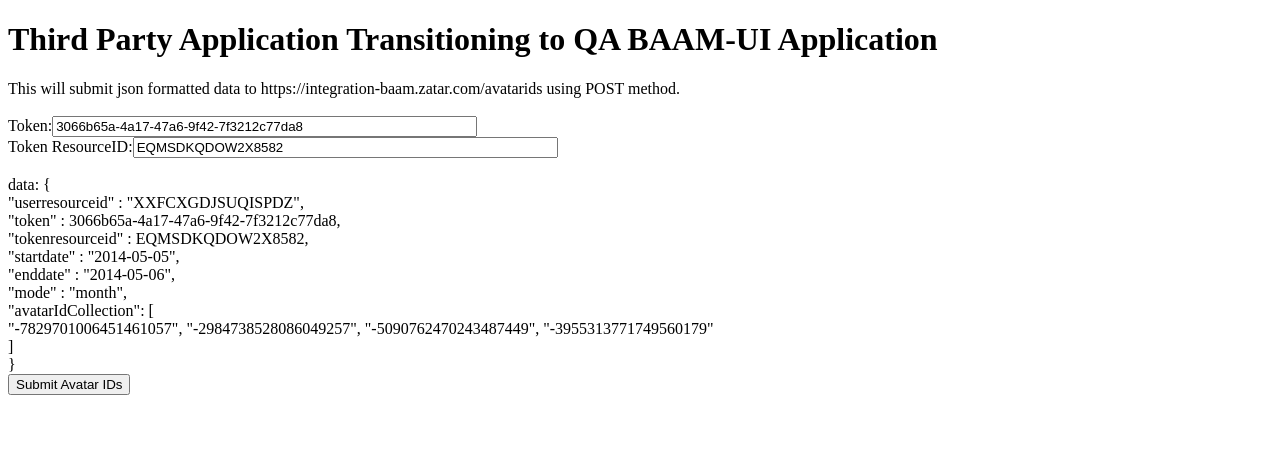
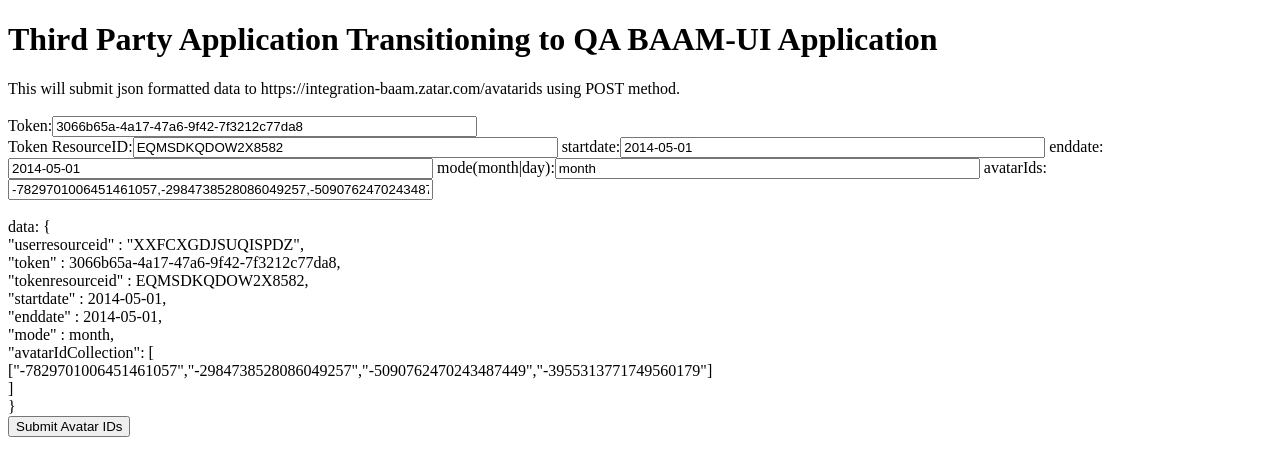
Before and after one commit to c0debreaker/c0debreaker.github.io, a Jekyll site: the page 3rdpartytobaamqa.html, which Jekyll copies as it is, in a window 1280 px wide. Shown: the top 476 px of the page. Built offline with Jekyll 4.4.1, drawn with Linux system fonts in a browser that asks for light colours; nearby versions of some CDN libraries; a script that is not in the unit is left out; comment, search, counter and statistics services are not loaded.

Commit message:
new token

```diff
--- a/3rdpartytobaamqa.html
+++ b/3rdpartytobaamqa.html
@@ -13,7 +13,16 @@
         angular.module('myApp', [])
                 .controller('myCtrl', function ($scope, $http, $window) {
 
-                    $scope.auth = { token : '3066b65a-4a17-47a6-9f42-7f3212c77da8', tokenresourceid : 'EQMSDKQDOW2X8582' };
+                    $scope.auth = {
+                        token : '3066b65a-4a17-47a6-9f42-7f3212c77da8',
+                        tokenresourceid : 'EQMSDKQDOW2X8582',
+                        startdate : '2014-05-01',
+                        enddate : '2014-05-01',
+                        mode : 'month',
+                        avatarIds : '-7829701006451461057,-2984738528086049257,-5090762470243487449,-3955313771749560179'
+                    };
+
+                    $scope.avatarIds = $scope.auth.avatarIds.split(',').map(function(x) { return x.trim() } );
 
                     $scope.sendPost = function() {
 
@@ -25,12 +34,10 @@
                                 "userresourceid" : "XXFCXGDJSUQISPDZ",
                                 "token" : $scope.auth.token,
                                 "tokenresourceid" : $scope.auth.tokenresourceid,
-                                "startdate" : "2014-05-05",
-                                "enddate" : "2014-05-06",
-                                "mode" : "month",
-                                "avatarIdCollection": [
-                                    "-7829701006451461057", "-2984738528086049257", "-5090762470243487449", "-3955313771749560179"
-                                ]
+                                "startdate" : $scope.auth.startdate,
+                                "enddate" : $scope.auth.enddate,
+                                "mode" : $scope.auth.mode,
+                                "avatarIdCollection": $scope.avatarIds.split(',').map(function(x) { return x.trim() } )
                             }
                         }).success(function(data, status, headers, config) {
                                     console.log(data);
@@ -52,16 +59,21 @@
         This will submit json formatted data to https://integration-baam.zatar.com/avatarids using POST method.<br/>
         <br/>
         Token:<input name="auth.token" ng-model="auth.token" size="50"><br/>
-        Token ResourceID:<input name="auth.tokenresourceid" ng-model="auth.tokenresourceid" size="50"><br/><br/>
+        Token ResourceID:<input name="auth.tokenresourceid" ng-model="auth.tokenresourceid" size="50">
+        startdate:<input name="auth.startdate" ng-model="auth.startdate" size="50">
+        enddate:<input name="auth.enddate" ng-model="auth.enddate" size="50">
+        mode(month|day):<input name="auth.mode" ng-model="auth.mode" size="50">
+        avatarIds:<input name="auth.avatarIds" ng-model="auth.avatarIds" size="50">
+        <br/><br/>
         data: {<br/>
         "userresourceid" : "XXFCXGDJSUQISPDZ",<br/>
         "token" : {{auth.token}},<br/>
         "tokenresourceid" : {{auth.tokenresourceid}},<br/>
-        "startdate" : "2014-05-05",<br/>
-        "enddate" : "2014-05-06",<br/>
-        "mode" : "month",<br/>
+        "startdate" : {{auth.startdate}},<br/>
+        "enddate" : {{auth.enddate}},<br/>
+        "mode" : {{auth.mode}},<br/>
         "avatarIdCollection": [<br/>
-        "-7829701006451461057", "-2984738528086049257", "-5090762470243487449", "-3955313771749560179"<br/>
+            {{avatarIds}}<br/>
         ]<br/>
         }<br/>
 
```
